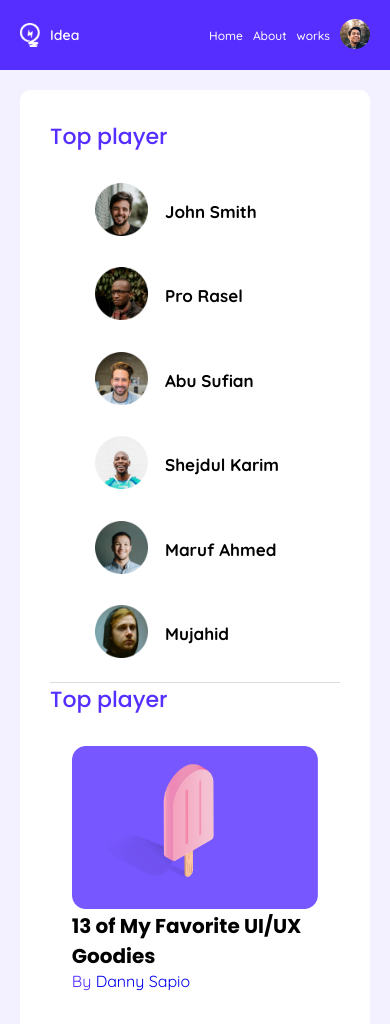
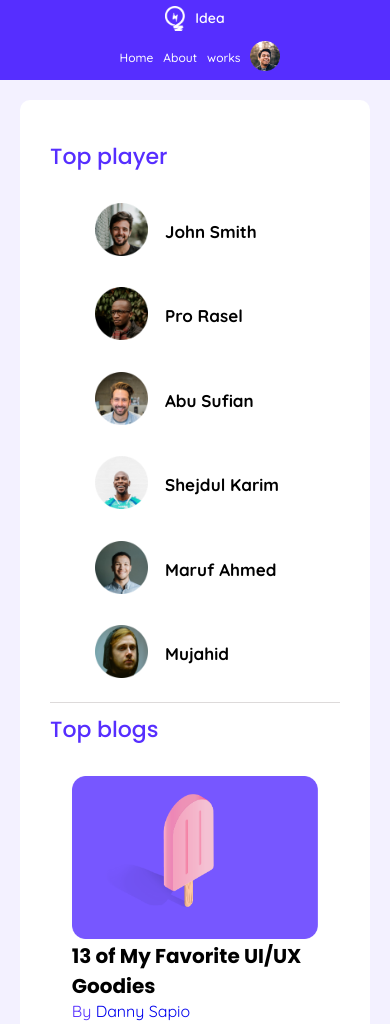
Before and after one commit to coderboy-raiyan/leader-board, a plain HTML site: page index.html in a window 390 px wide. Shown: the top 1024 px of the page. Drawn offline with Linux system fonts and the light colour scheme.

Commit message:
some bug's are fixed

```diff
--- a/css/responsive.css
+++ b/css/responsive.css
@@ -48,9 +48,17 @@
   }
   header nav {
     width: 100%;
-    height: 7rem;
+    height: 8rem;
+    flex-direction: column;
+    padding: 0.6rem 0rem;
   }
-
+  /* Nav right side */
+  header nav .right-side-menu {
+    justify-content: center;
+  }
+  header nav .right-side-menu .sub-menu {
+    justify-content: center;
+  }
   header nav .right-side-menu .sub-menu a {
     margin-left: 1rem;
     color: white;
@@ -61,6 +69,10 @@
   }
   header nav .right-side-menu .sub-menu img {
     width: 3rem;
+  }
+  /* Nav left side */
+  header nav .left-side-menu {
+    justify-content: center;
   }
   header nav .left-side-menu .logo img {
     width: 2rem;
--- a/css/style.css
+++ b/css/style.css
@@ -138,6 +138,7 @@ header nav .right-side-menu .sub-menu a {
   font-size: 2.2rem;
   font-weight: 500;
   margin-bottom: 3rem;
+  margin-top: 1rem;
 }
 .player .player-1 img {
   width: 5.3rem;
--- a/index.html
+++ b/index.html
@@ -82,7 +82,7 @@
         </div>
         <!-- Blog Section -->
         <div class="top-blogs">
-          <h1 class="player-title">Top player</h1>
+          <h1 class="player-title">Top blogs</h1>
           <div class="blogs">
             <article class="blog">
               <div class="thumbnail">
```
